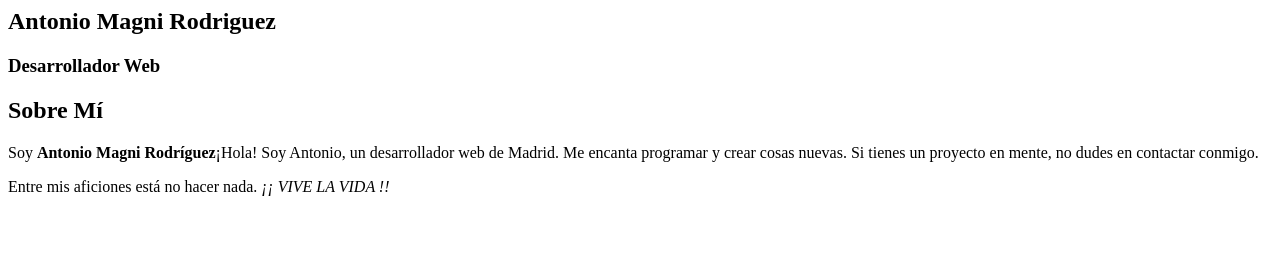
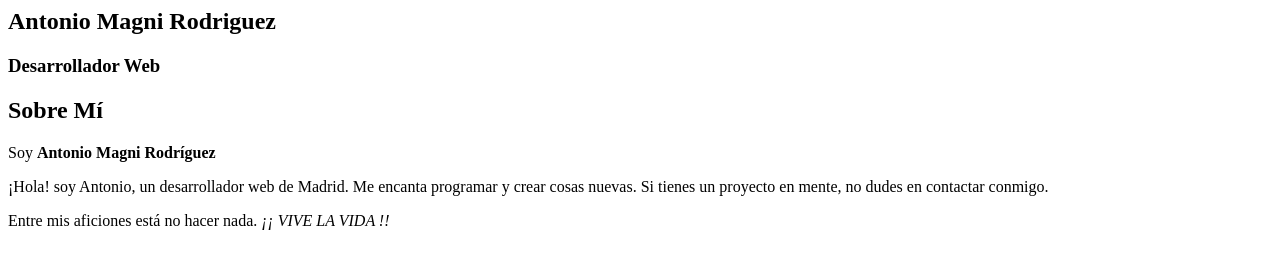
Before and after one commit to AntonioMagni/Practica, a plain HTML site: page portfolio/index.html in a window 1280 px wide. Drawn offline with Linux system fonts and the light colour scheme.

Commit message:
correccion parrafos con separadores de bloque div

```diff
--- a/portfolio/index.html
+++ b/portfolio/index.html
@@ -15,7 +15,8 @@
 
        <div>
             <h2>Sobre Mí</h2>
-            <p>Soy <strong> Antonio Magni Rodríguez</strong>¡Hola! Soy Antonio, un desarrollador web de Madrid. Me encanta programar y crear cosas nuevas. Si tienes un proyecto en mente, <span>no dudes en contactar conmigo.</span> </p>
+            <p>Soy <strong> Antonio Magni Rodríguez </strong></p>
+            <p></strong>¡Hola! soy Antonio, un desarrollador web de Madrid. Me encanta programar y crear cosas nuevas. Si tienes un proyecto en mente, <span>no dudes en contactar conmigo.</span></p>
             <p>Entre mis aficiones está no hacer nada. <cite>¡¡ VIVE LA VIDA !!</cite></p>
        </div>
 
```
